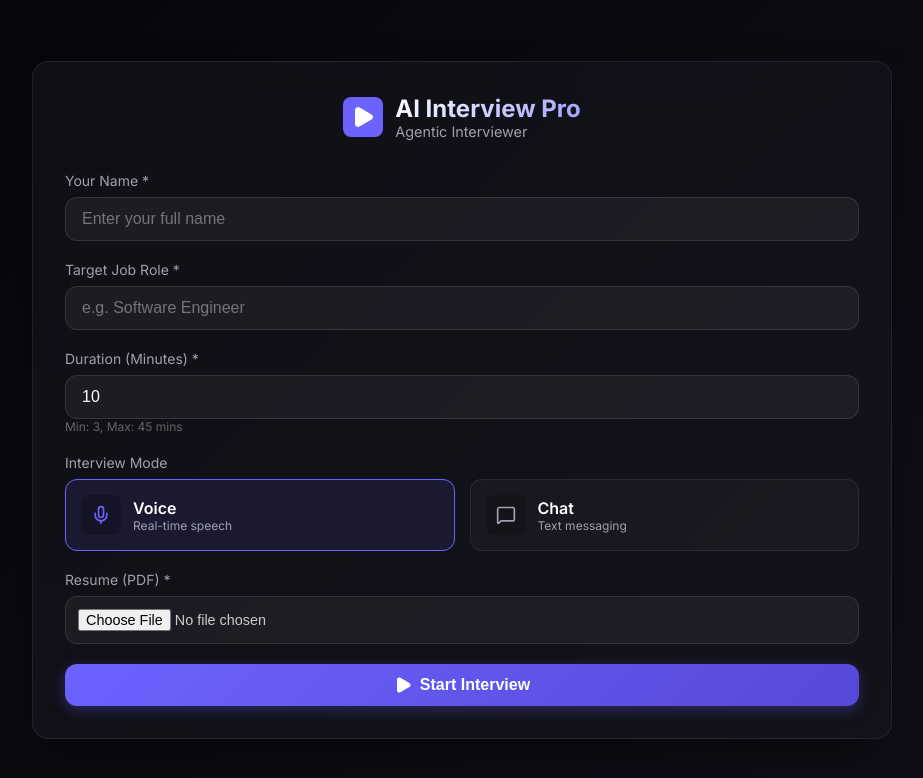
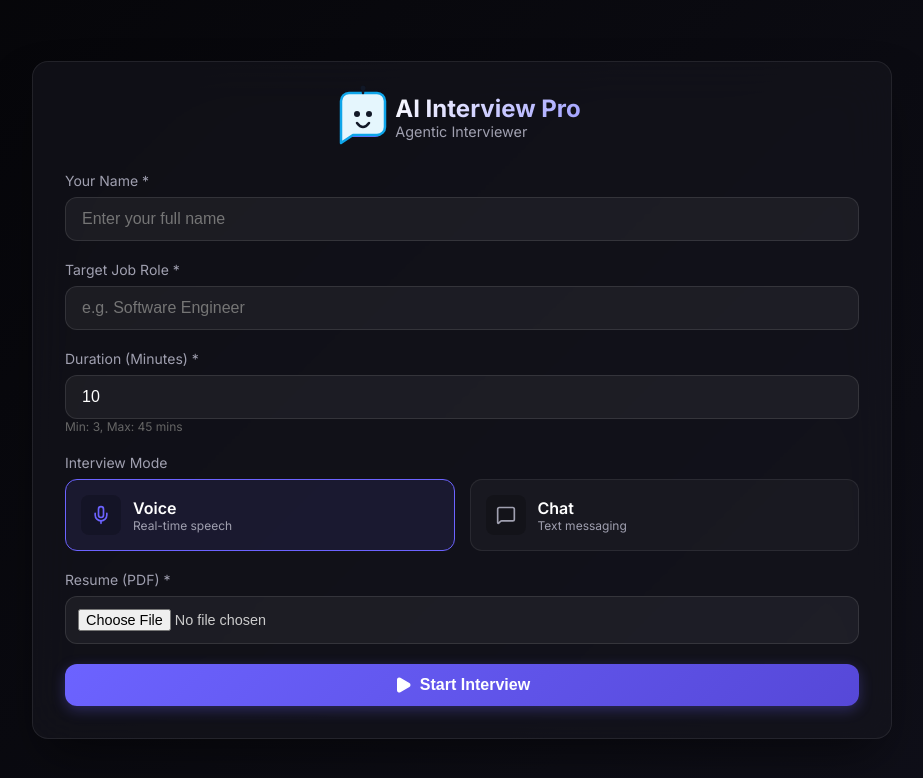
Before and after one commit to Giru-03/AI-Interviewer, a React (Vite) app in the folder frontend/: page / in a window 1280 px wide. Shown: the top 778 px of the page, without its empty margins (178-1101 px from the left). Built offline with nearby package versions, Linux system fonts and the light colour scheme; no server answers.

Commit message:
rectified the favicon issue

```diff
--- a/frontend/src/components/SetupScreen.jsx
+++ b/frontend/src/components/SetupScreen.jsx
@@ -65,7 +65,7 @@ export default function SetupScreen({ onStart }) {
     <div className="glass-card relative">
       <div className="header-container">
         <div className="logo-box">
-          <Play size={24} color="white" fill="white" />
+          <img src="./favicon.svg" alt="Logo" className="logo-image" />
         </div>
         <div>
           <h1 className="title-text">AI Interview Pro</h1>
```
Also changed, not shown: frontend/vercel.json.
